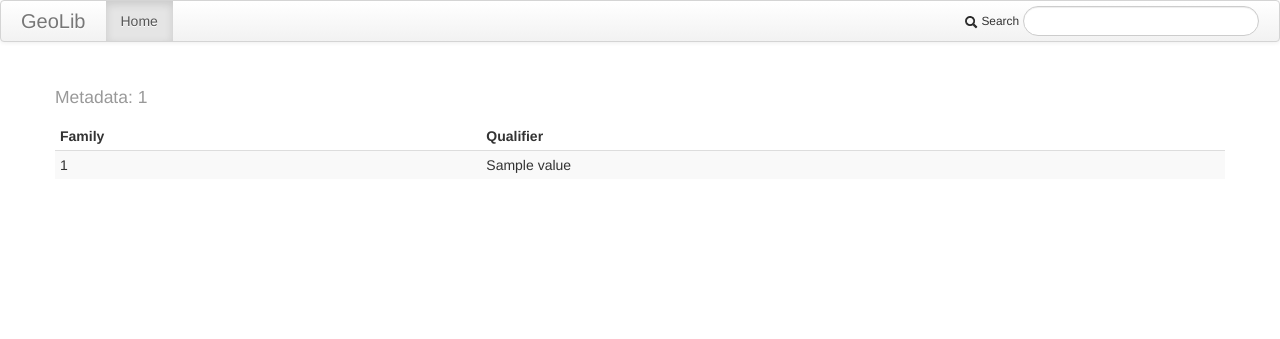
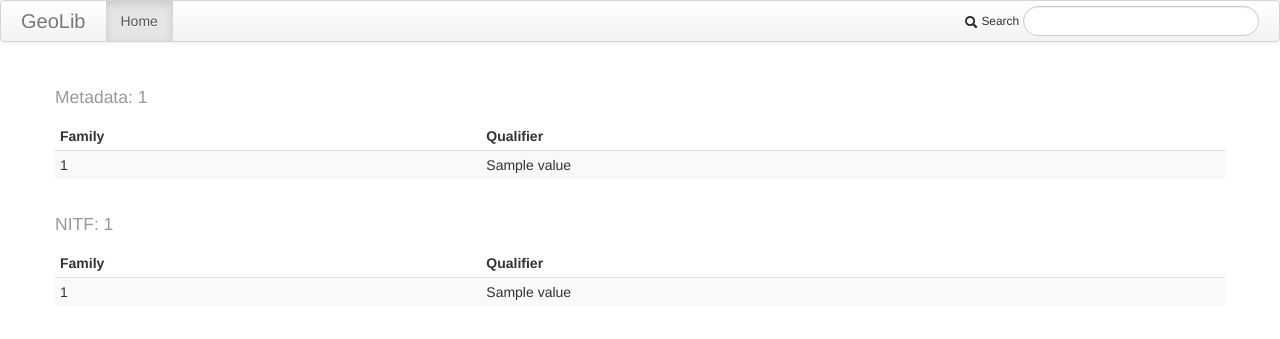
Before and after one commit to loum/geolib, a Flask app: template geolib/templates/meta.html in a window 1280 px wide. Shown: the top 339 px of the page. Run offline with Flask 2, Linux system fonts and the light colour scheme; the template is opened without the code that fills it: most values are stand-ins (such as "Sample title", 1, 10 or a date in 2020); parts of the project's set-up code (start-up, migrations or seed data) failed here and were passed over.

Commit message:
geolib/templates/meta.html
* Updated the template to provide a separate table for the NITF
  metadata component

```diff
--- a/geolib/templates/meta.html
+++ b/geolib/templates/meta.html
@@ -3,7 +3,7 @@
 {% block title %}Metadata{% endblock %}
 
 {% block content %}
-    <div class="container">
+  <div class="container">
     <table class="table table-hover table-striped table-condensed">
       <thead>
         <tr>
@@ -14,9 +14,29 @@
       {% for row_id, value in result.iteritems() %}
       <h2><small>Metadata: {{ row_id }}</small></h2>
       {% for key, value in value.iteritems() %}
+      {% if key != "metadata" %}
       <tr>
         <td> {{ key }} </td>
         <td> {{ value }} </td>
+      </tr>
+      {% endif %}
+      {% endfor %}
+      {% endfor %}
+    </table>
+
+    <h2><small>NITF: {{ row_id }}</small></h2>
+    <table class="table table-hover table-striped table-condensed">
+      <thead>
+        <tr>
+          <th>Family</th>
+          <th>Qualifier</th>
+        </tr>
+      </thead>
+      {% for key, value in result.iteritems() %}
+      {% for nitf_family, nitf_qualifier in value.metadata.iteritems() %}
+      <tr>
+        <td> {{ nitf_family }} </td>
+        <td> {{ nitf_qualifier }} </td>
       </tr>
       {% endfor %}
       {% endfor %}
```
